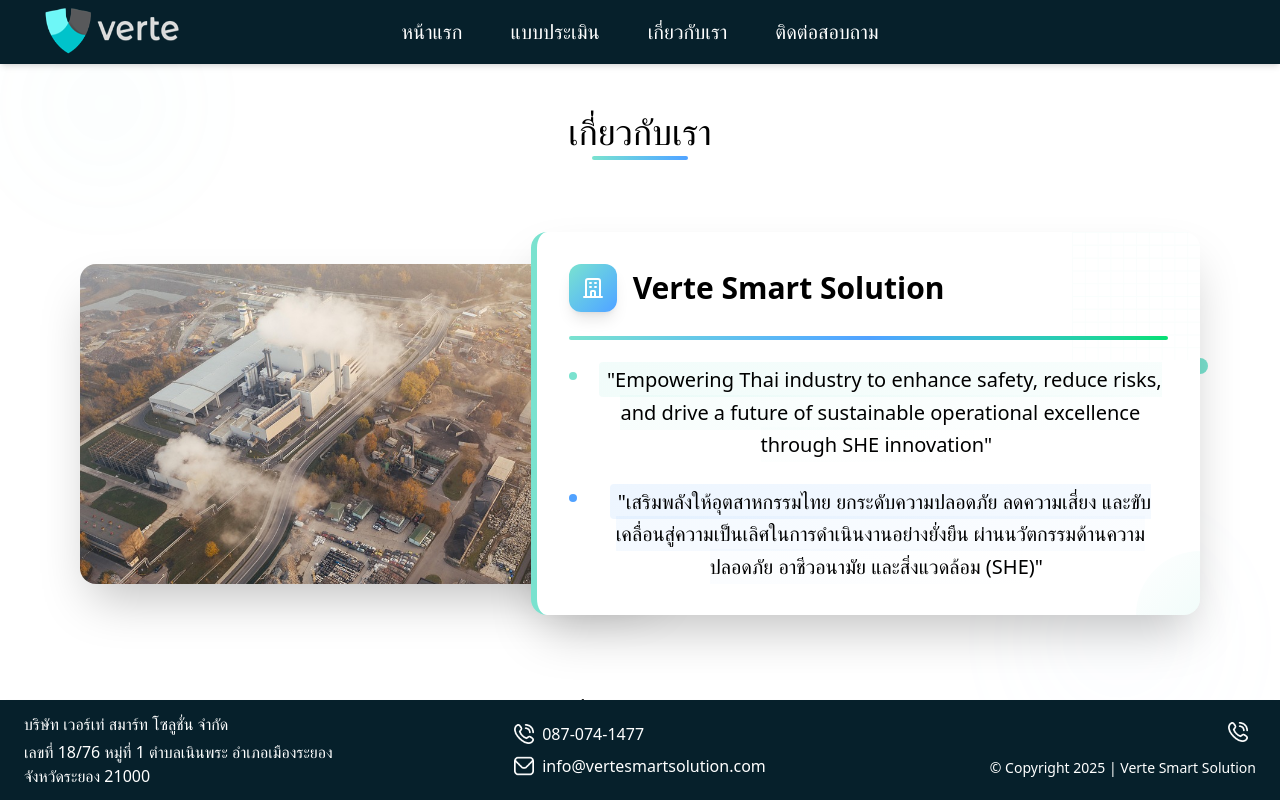
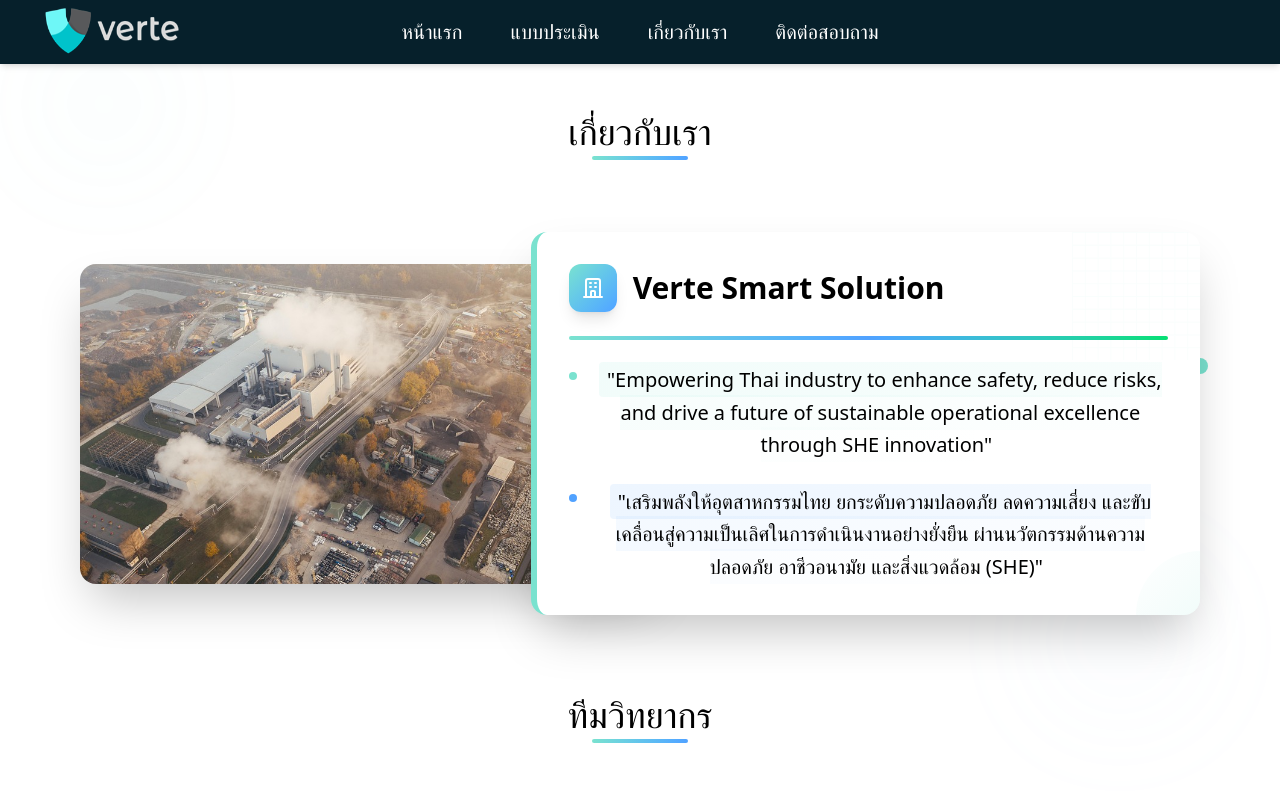
Before and after one commit to Owenwa348/Projecttest, a Vue app: page /about in a window 1280 px wide. Shown: the top 800 px of the page. Built offline with nearby package versions, Linux system fonts and the light colour scheme.

Commit message:
remove footer component from AboutUs.vue template

```diff
--- a/src/views/AboutUs.vue
+++ b/src/views/AboutUs.vue
@@ -188,10 +188,7 @@ const teamMembers = ref([
       <!-- Floating elements -->
       <div class="absolute top-1/4 right-10 w-4 h-4 bg-[#7AE2CF] rounded-full animate-bounce pointer-events-none" style="animation-delay: 1s"></div>
       <div class="absolute bottom-1/4 left-10 w-3 h-3 bg-blue-400 rounded-full animate-bounce pointer-events-none" style="animation-delay: 2s"></div>
-    </div>
 
-    <div id="Footer">
-      <Footer></Footer>
     </div>
   </div>
 </template>
```
